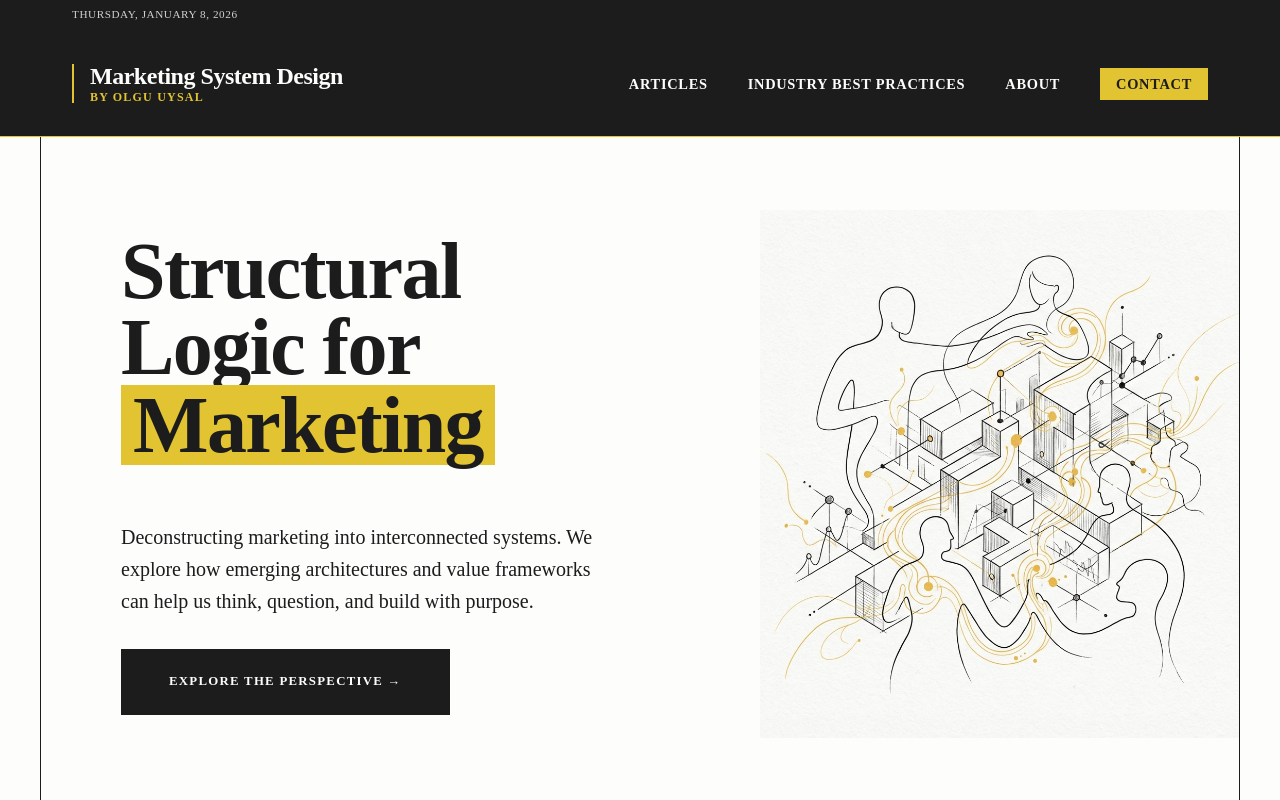
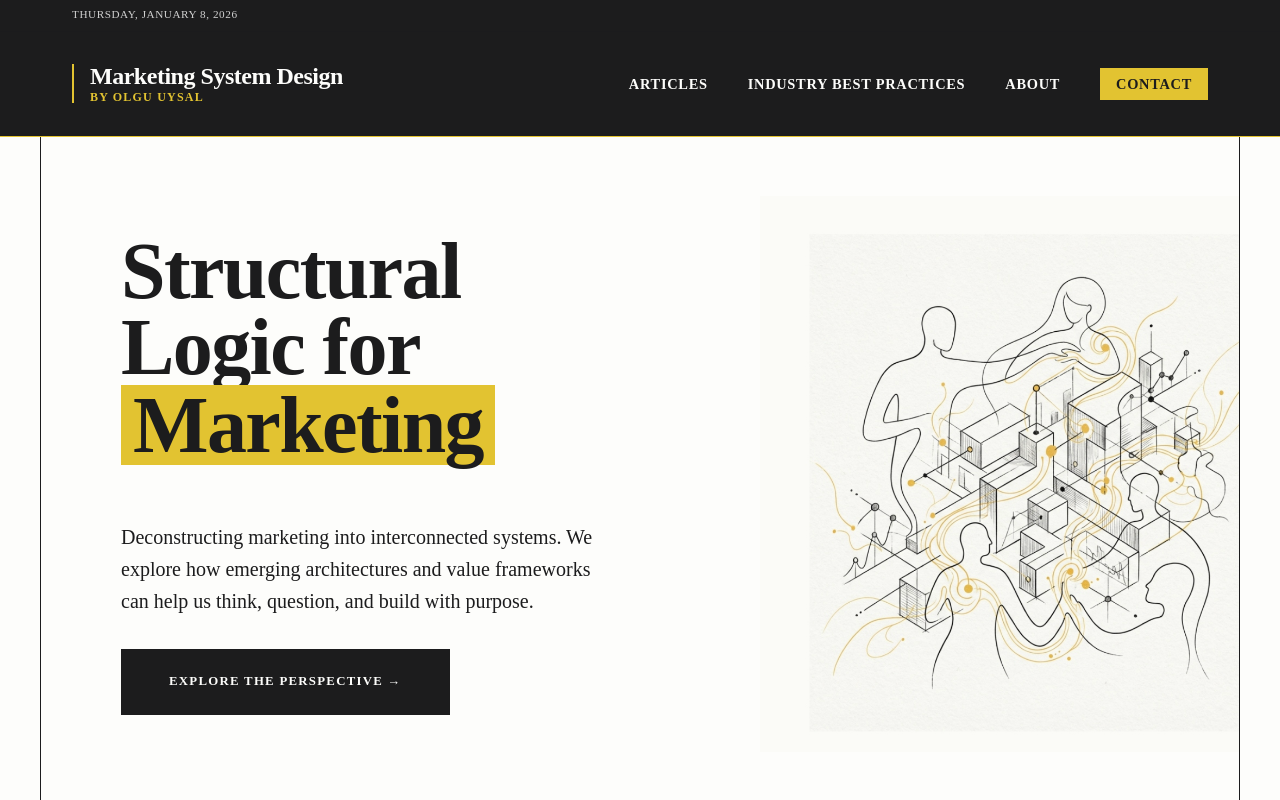
Before and after one commit to msuysal/marketing-blog, a Next.js app: page / in a window 1280 px wide. Shown: the top 800 px of the page. Built offline with nearby package versions, Linux system fonts and the light colour scheme.

Commit message:
Update hero image and apply blending

```diff
--- a/src/app/page.tsx
+++ b/src/app/page.tsx
@@ -25,7 +25,7 @@ export default function Home() {
         </div>
 
         <div className={styles.heroIllustration}>
-          <img src="/hero-human-systems.png" alt="Human Centric Marketing Systems Inquiry" className={styles.heroImg} />
+          <img src="/hero-illustration-new.jpg" alt="Marketing Systems Architecture Illustration" className={styles.heroImg} />
         </div>
       </section>
 
```
Also changed, not shown: public/hero-illustration-new.jpg (added).
